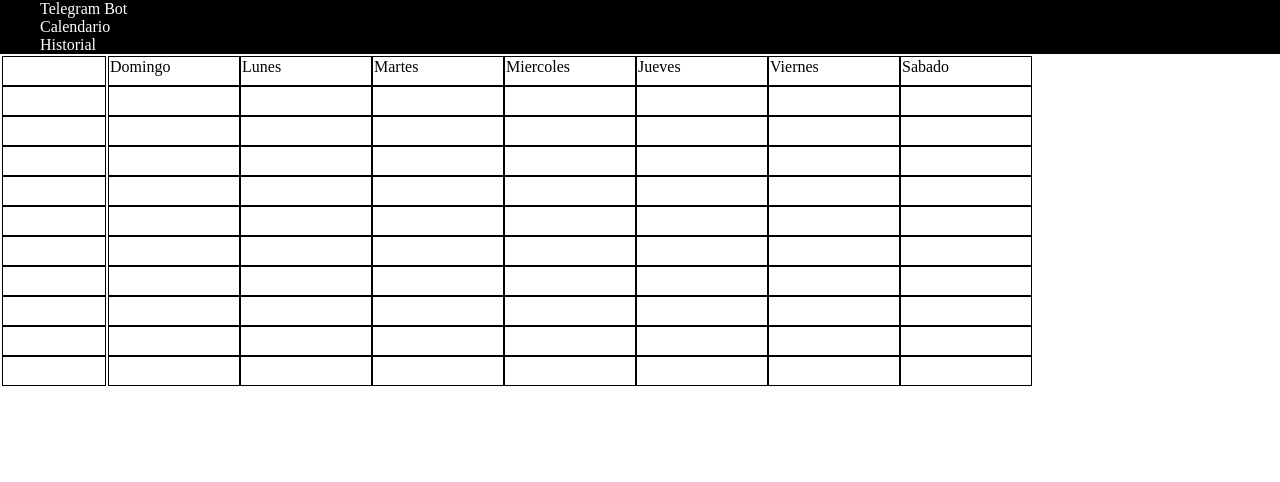
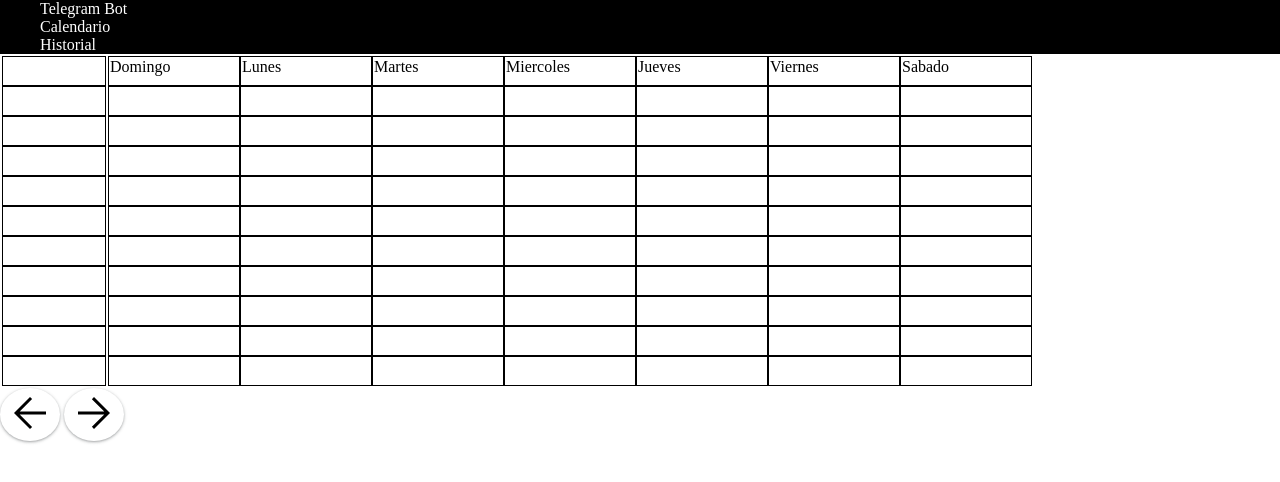
Before and after one commit to tomasmanganodev/Turnero-Medico, a plain HTML site: page frontEnd/html/calendar.html in a window 1280 px wide. Drawn offline with nearby package versions, Linux system fonts and the light colour scheme.

Commit message:
1.1 frontend

```diff
--- /dev/null
+++ b/frontEnd/css/buttons.css
@@ -0,0 +1,11 @@
+button {
+  background-color: white;
+  border: none;
+  text-decoration: none;
+  border-radius: 50%;
+  box-shadow: rgba(60, 64, 67, 0.3) 0px 1px 2px 0px,
+    rgba(60, 64, 67, 0.15) 0px 1px 3px 1px;
+}
+button:hover {
+  background-color: #16c2d5;
+}
--- a/frontEnd/css/calendar.css
+++ b/frontEnd/css/calendar.css
@@ -1,31 +1,30 @@
-body{
-
+@import "buttons.css";
+body {
   margin: 0px;
 }
-#calendar{
+#calendar {
   display: flex;
   flex-direction: row;
   align-items: center;
 }
-#calTable{
+#calTable {
   height: 70%;
   width: 80%;
 
   display: flex;
   flex-direction: column;
 }
-.calRow{
+.calRow {
   display: flex;
   flex-direction: row;
   width: 100%;
   min-height: 30px;
 }
-.calCell{
+.calCell {
   border: 1pt solid black;
   width: 12.5%;
-
 }
-.hourCell{
+.hourCell {
   border: 1pt solid black;
   min-width: 100px;
 }
--- a/frontEnd/html/calendar.html
+++ b/frontEnd/html/calendar.html
@@ -16,8 +16,24 @@
         <li><a class="navBarLink" href=""></a>Historial</li>
       </ul>
     </div>
-    <div></div>
-    <div id="calendar"></div>
+    <div id="schedule">
+      <div id="calendar"></div>
+      <div id="interfaz">
+        <button type="submit">
+          <img
+            src="../icons/arrow_back_FILL1_wght400_GRAD0_opsz48.svg"
+            alt="arrow_back.svg"
+          />
+        </button>
+        <button type="submit">
+          <img
+            src="../icons/arrow_forward_FILL1_wght400_GRAD0_opsz48.svg"
+            alt="arrow_next.svg"
+          />
+        </button>
+      </div>
+    </div>
+
     <div></div>
 
     <script src="
```
Also changed, not shown: frontEnd/package.json (deleted, +0 -7 lines), 1 other file. Lines whose indentation alone changed are shown as unchanged.
